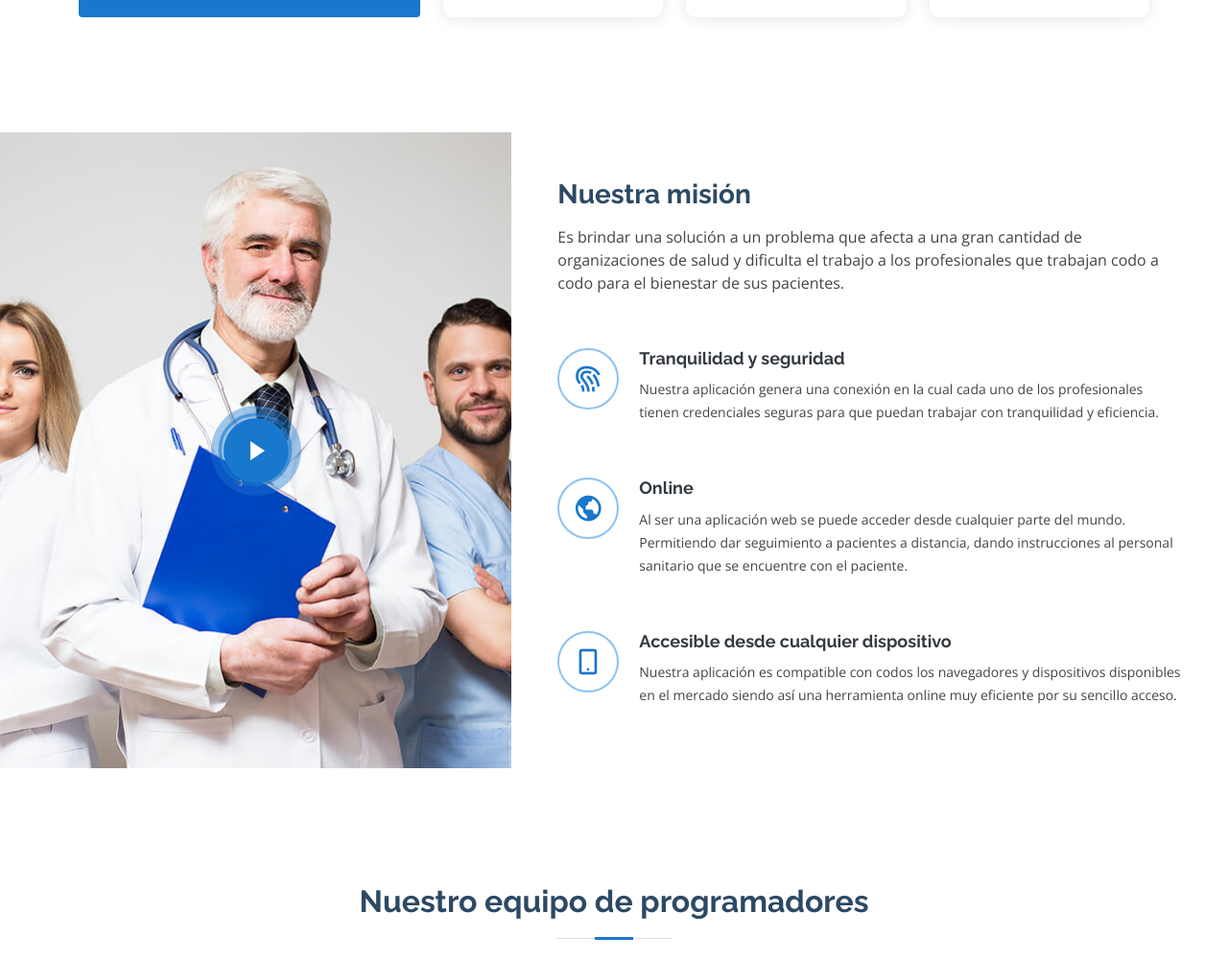
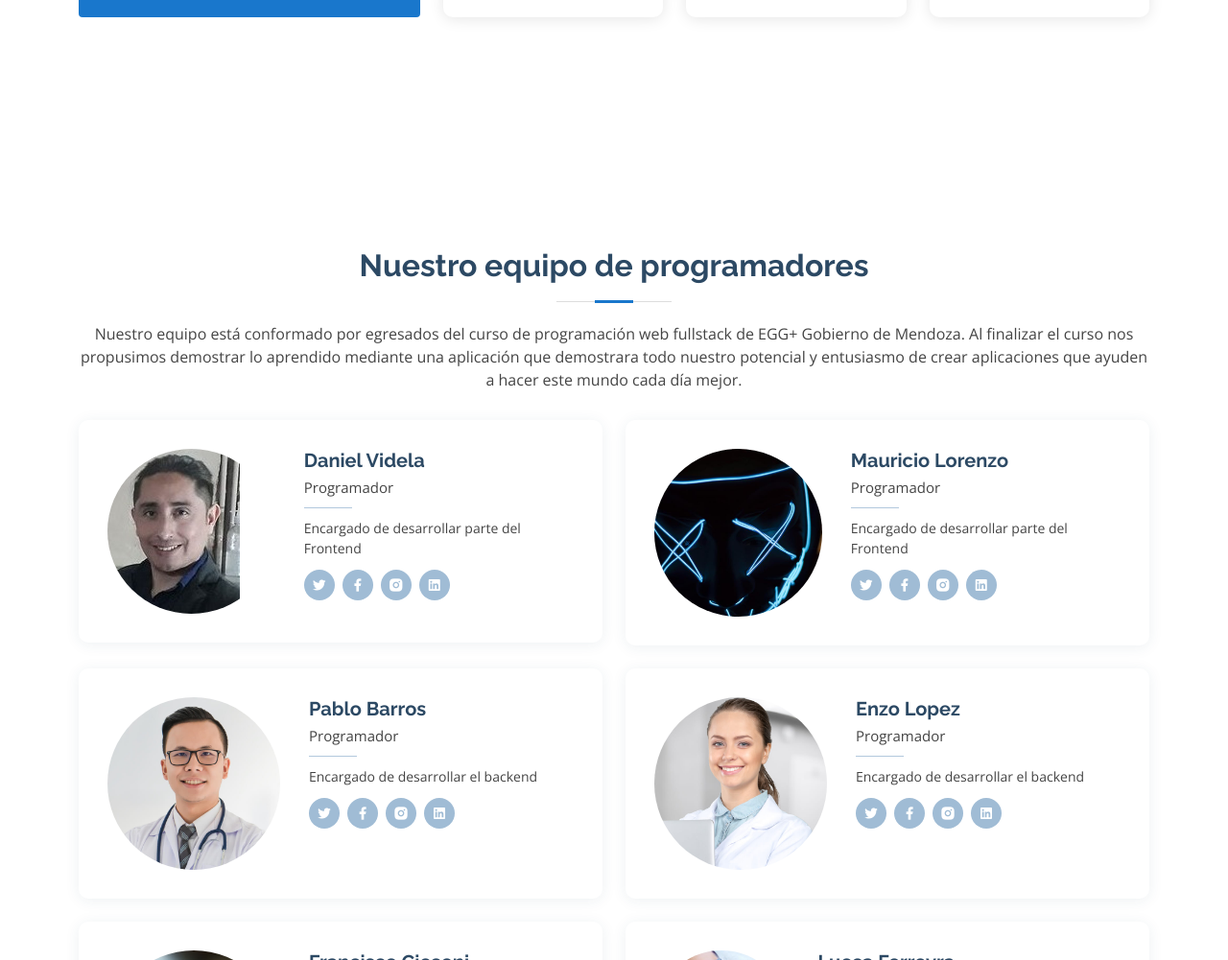
Before and after one commit to danielVidela/RMU, a plain HTML site: page docs/index.html in a window 1280 px wide. Shown: the part 1100-2101 px from the top of the page at 96% size. Drawn offline with nearby package versions, Linux system fonts and the light colour scheme; files whose address does not match are found by name.

Commit message:
Update index.html

```diff
--- a/docs/index.html
+++ b/docs/index.html
@@ -66,7 +66,7 @@
     <div class="container">
       <h1>Bienvenidos a <br> Recetarios Medicos de Urgencias</h1>
       <h2>Una aplicación desarrollada por Egresados de Egg con java Springboot y maven.</h2>
-      <a href="#about" class="btn-get-started scrollto">formulario paciente</a>
+      <a href="#about" class="btn-get-started scrollto">formulario</a>
     </div>
   </section><!-- End Hero -->
 
@@ -123,32 +123,6 @@
     <section id="about" class="about">
       <div class="container-fluid">
 
-        <div class="row">
-          <div class="col-xl-5 col-lg-6 video-box d-flex justify-content-center align-items-stretch position-relative">
-            <a href="https://youtu.be/Y3OMyV4RW8U" class="glightbox play-btn mb-4"></a>
-          </div>
-
-          <div class="col-xl-7 col-lg-6 icon-boxes d-flex flex-column align-items-stretch justify-content-center py-5 px-lg-5">
-            <h3>Nuestra misión </h3>
-            <p>Es brindar una solución a un problema que afecta a una gran cantidad de organizaciones de salud y dificulta el trabajo a los profesionales que trabajan codo a codo para el bienestar de sus pacientes.</p>
-
-            <div class="icon-box">
-              <div class="icon"><i class="bx bx-fingerprint"></i></div>
-              <h4 class="title"><a href="">Tranquilidad y seguridad</a></h4>
-              <p class="description"> Nuestra aplicación genera una conexión en la cual cada uno de los profesionales tienen credenciales seguras para que puedan trabajar con tranquilidad y eficiencia.</p>
-            </div>
-
-            <div class="icon-box">
-              <div class="icon"><i class="bx bx-world"></i></div>
-              <h4 class="title"><a href="">Online</a></h4>
-              <p class="description">Al ser una aplicación web se puede acceder desde cualquier parte del mundo. Permitiendo dar seguimiento a pacientes a distancia, dando instrucciones al personal sanitario que se encuentre con el paciente.</p>
-            </div>
-
-            <div class="icon-box">
-              <div class="icon"><i class="bx bx-mobile-alt"></i></div>
-              <h4 class="title"><a href="">Accesible desde cualquier dispositivo</a></h4>
-              <p class="description">Nuestra aplicación es compatible con codos los navegadores y dispositivos disponibles en el mercado siendo así una herramienta online muy eficiente por su sencillo acceso.</p>
-            </div>
 
           </div>
         </div>
```
